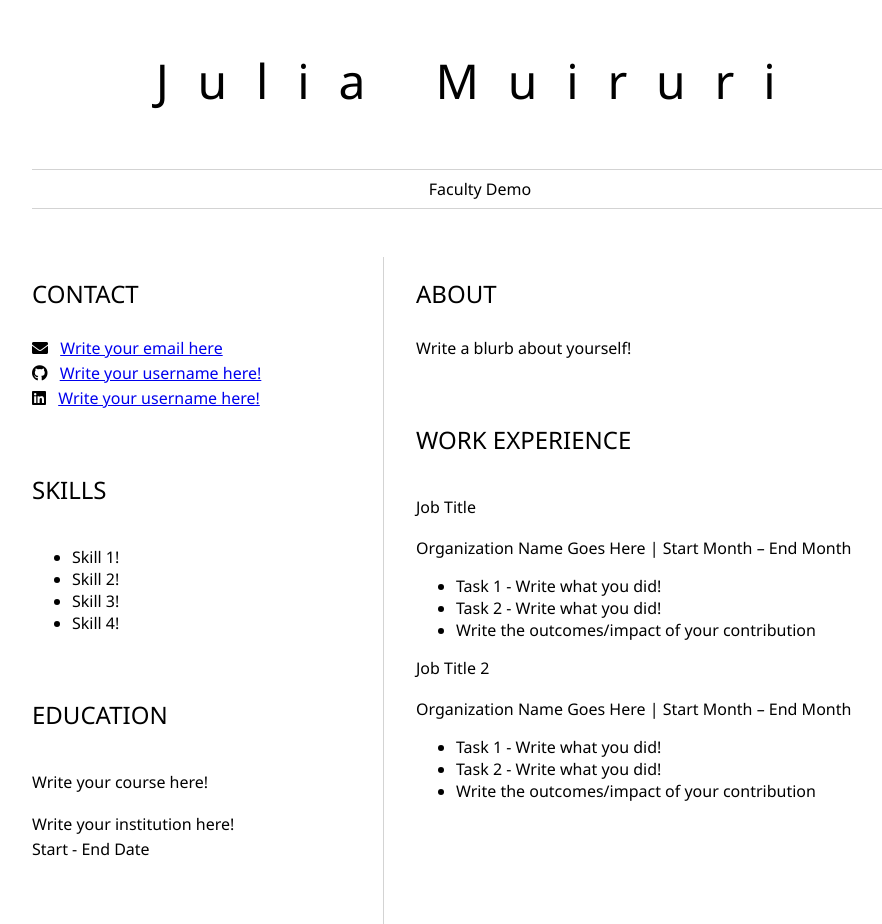
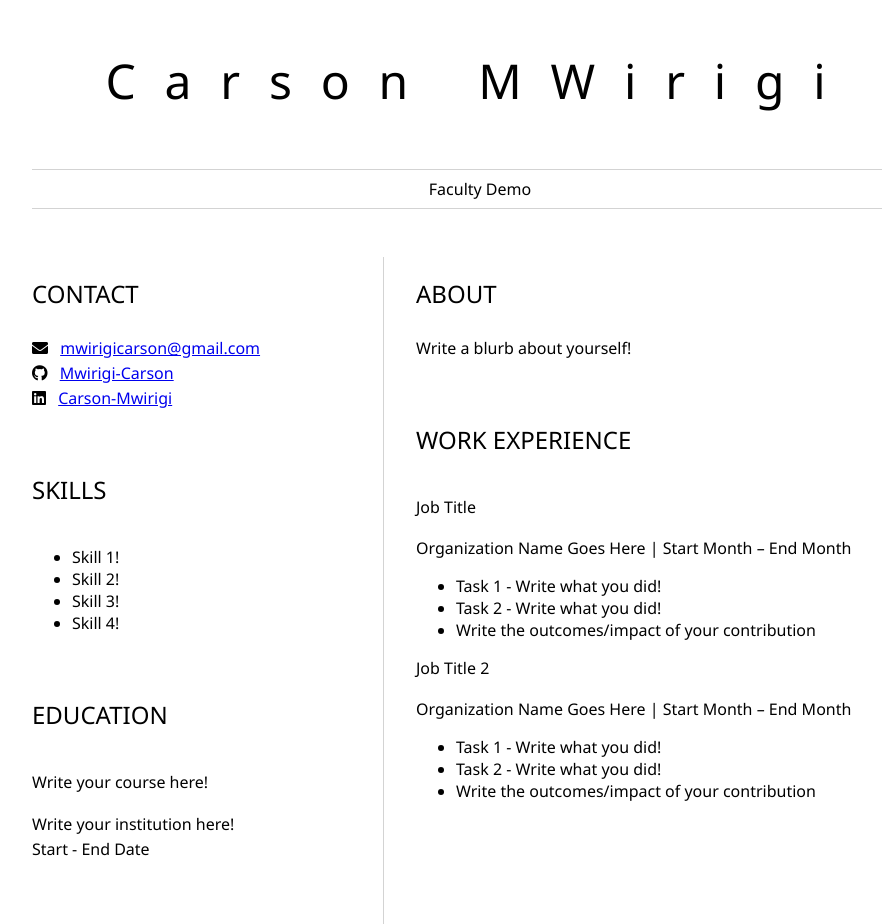
Before and after one commit to Mwirigi-Carson/resume, a plain HTML site: page index.html in a window 1280 px wide. Shown: the whole page, without its empty margins (160-1042 px from the left). Drawn offline with Linux system fonts and the light colour scheme.

Commit message:
Adding contact details an Name

```diff
--- a/index.html
+++ b/index.html
@@ -2,13 +2,13 @@
 	<head>
 		<link href="style.css" rel="stylesheet">
         <link rel="stylesheet" href="https://cdnjs.cloudflare.com/ajax/libs/font-awesome/5.15.4/css/all.min.css">
-        <title>Julia Muiruri</title>
+        <title>Carson Mwirigi</title>
 	</head>
 
 	<body>
 		<header id="header">
 			<!-- resume header with your name and title -->
-			<h1>Julia Muiruri</h1>
+			<h1>Carson MWirigi</h1>
 			<hr>
 			Faculty Demo
 			<hr>
@@ -20,15 +20,15 @@
 					<!-- contact info including social media -->
                     <p>
                         <i class="fa fa-envelope" aria-hidden="true"></i>
-                        <a href="mailto:username@domain.top-level domain">Write your email here</a>
+                        <a href="mailto:mwirigicarson@gmail.com">mwirigicarson@gmail.com</a>
                     </p>
                     <p>
                         <i class="fab fa-github" aria-hidden="true"></i>
-                        <a href="github.com/yourGitHubUsername">Write your username here!</a>
+                        <a href="https://github.com/Mwirigi-Carson">Mwirigi-Carson</a>
                     </p>
                     <p>
                         <i class="fab fa-linkedin" aria-hidden="true"></i>
-                        <a href="linkedin.com/yourLinkedInUsername">Write your username here!</a>
+                        <a href="https://www.linkedin.com/in/carson-mwirigi/">Carson-Mwirigi</a>
                     </p>
 				</section>
 				<section>
```
